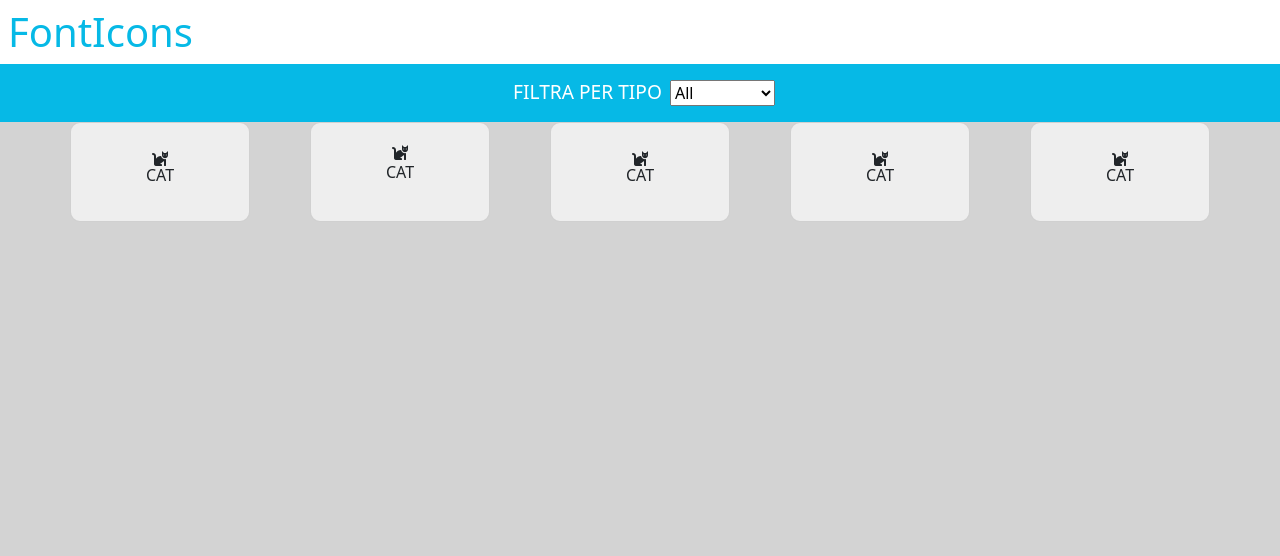
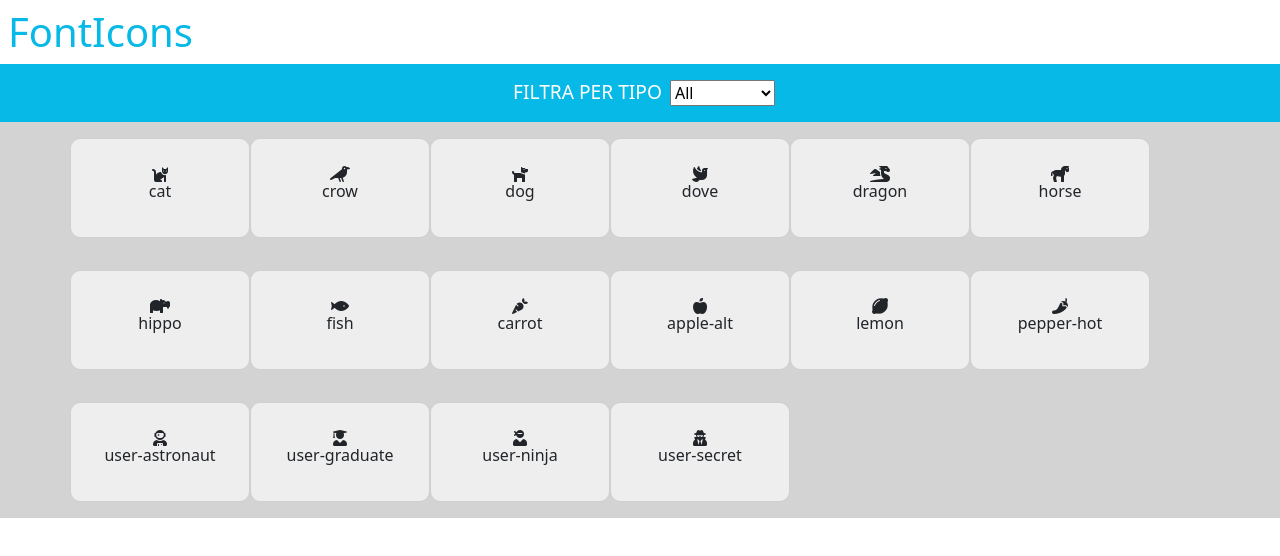
Before and after one commit to Andretreccia/js-es6-icons, a plain HTML site: page Milestone-1/index.html in a window 1280 px wide. Drawn offline with nearby package versions, Linux system fonts and the light colour scheme.

Commit message:
Creato ciclo per stampare tutte le icone nella DOM

```diff
--- a/Milestone-1/index.html
+++ b/Milestone-1/index.html
@@ -31,7 +31,7 @@
     <main>
         <div class="container">
             <div class="row">
-                <div class="card">
+                <!-- <div class="card">
                     <i class="fas fa-cat"></i>
                     <h6>CAT</h6>
                 </div>
@@ -51,7 +51,7 @@
                 <div class="card">
                     <i class="fas fa-cat"></i>
                     <h6>CAT</h6>
-                </div>
+                </div> -->
             </div>
         </div>
     </main>
--- a/Milestone-1/main.js
+++ b/Milestone-1/main.js
@@ -1,6 +1,6 @@
 /* Partendo dalla seguente struttura dati , mostriamo in pagina tutte le icone disponibili come da layout. */
 
-const array = [
+const allIcons = [
     {
         name: 'cat',
         prefix: 'fa-',
@@ -98,3 +98,14 @@ const array = [
         family: 'fas'
     }
 ];
+
+//con un cilo aggiungere le card a schermo
+allIcons.forEach((element, index, array) => {
+    let cardIcon = `<div class="card">
+                        <i class="${element.family} ${element.prefix}${element.name}"></i>
+                        <h6>${element.name}</h6>
+                    </div>`
+    console.log(cardIcon)
+    let rowCards = document.querySelector(".row");
+    rowCards.innerHTML += cardIcon
+});
--- a/Milestone-1/style.css
+++ b/Milestone-1/style.css
@@ -19,11 +19,8 @@
 main{
     background: lightgrey;
 }
-.container{
-    height: 800px;
-}
 .row{
-    justify-content: space-between;
+    flex-wrap: wrap;
 }
 .card{
     height: 100px;
@@ -32,4 +29,5 @@ main{
     border-radius: 10px;
     justify-content: center;
     align-items: center;
+    margin: 1rem 0;
 }
```
